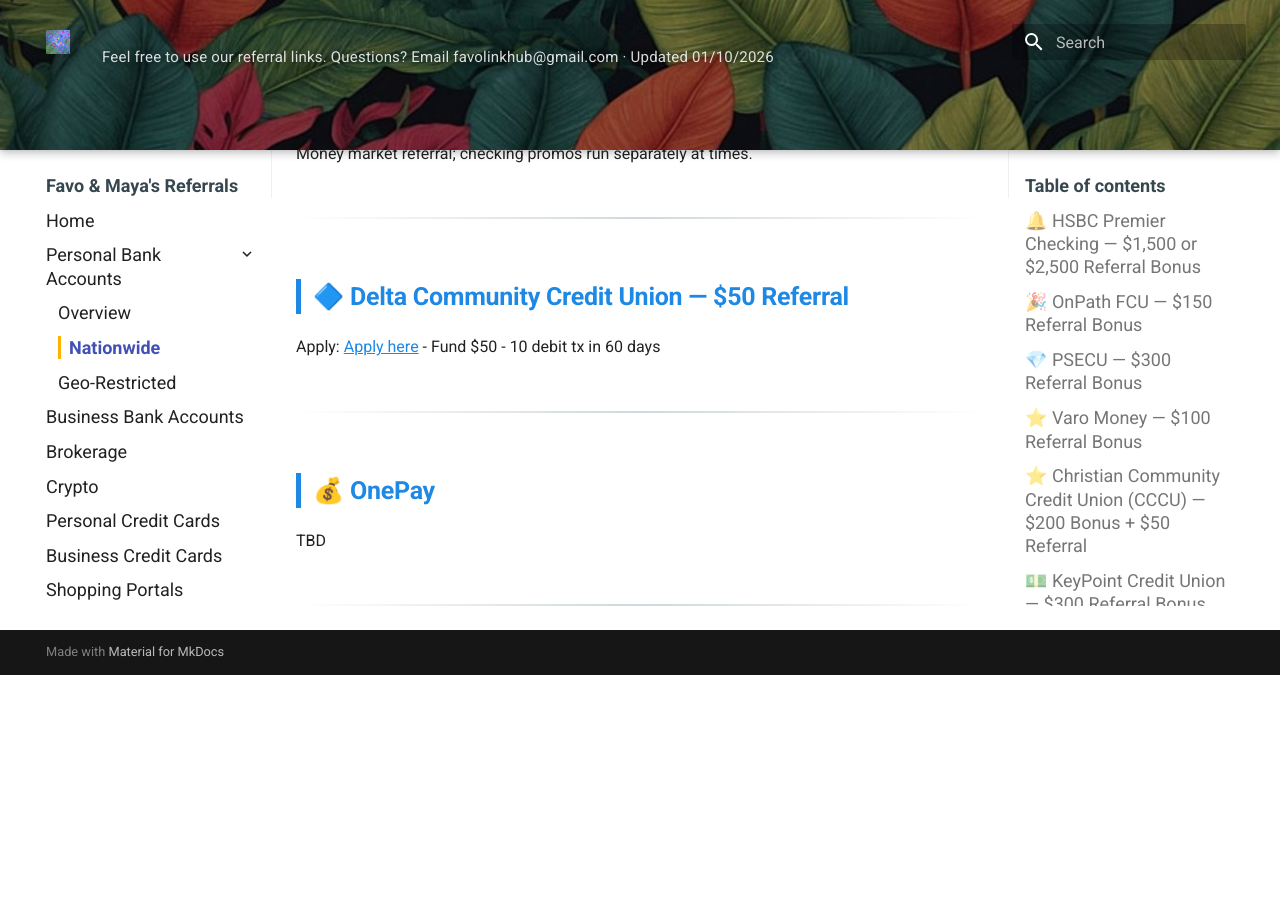
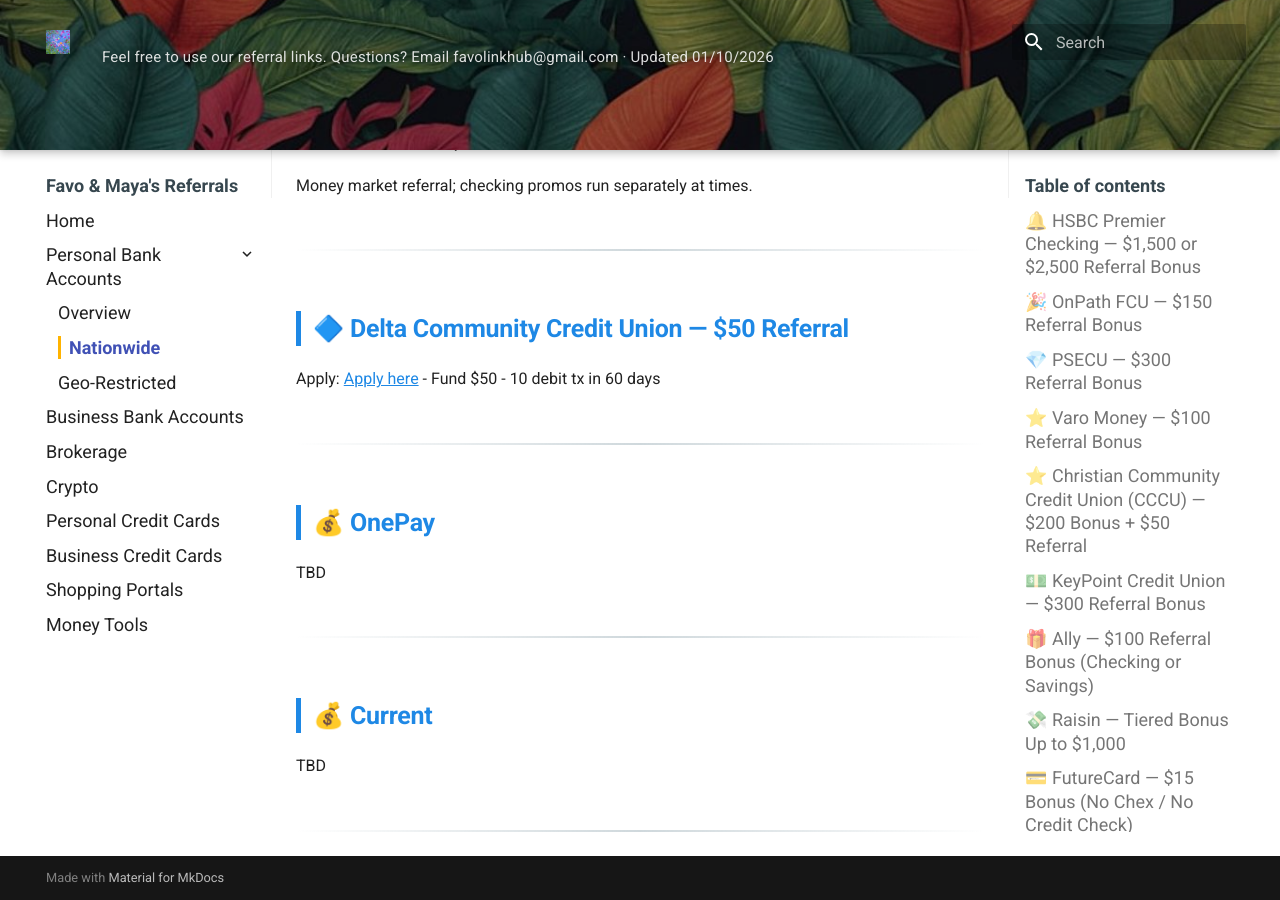
Before and after one commit to whispersofzephyr/favolinkhub-site, an MkDocs documentation site: the page built from docs/personal-bank-nationwide.md, in a window 1280 px wide and 900 px high, scrolled down 4935 px. Built offline with MkDocs 1.6.1 and Material for MkDocs 9.7.7, drawn with Linux system fonts in a browser that asks for light colours; before the commit the page ends 5610 px from its top, so only the background shows below that.

Commit message:
Update personal-bank-nationwide.md

```diff
--- a/docs/personal-bank-nationwide.md
+++ b/docs/personal-bank-nationwide.md
@@ -100,7 +100,9 @@ Notes: Chex used, no hard pull; $500 CC funding allowed; **privately insured**.
 Apply: [Apply here](https://kpcu.com/About/Events/Refer-a-Friend)
 
 Promo code: **RAF26**
+
 At account opening, provide promo code RAF26 and the name of the referring member.
+
 Email me for my name: [contact@favolinkhub.com](contact@favolinkhub.com)
 
 - $1,000 monthly DD
@@ -174,3 +176,8 @@ Apply: [Apply here](https://refer.deltacommunitycu.com/zhishanw-9)
 TBD
 
 ---
+
+## 💰 Current
+TBD
+
+---
```
